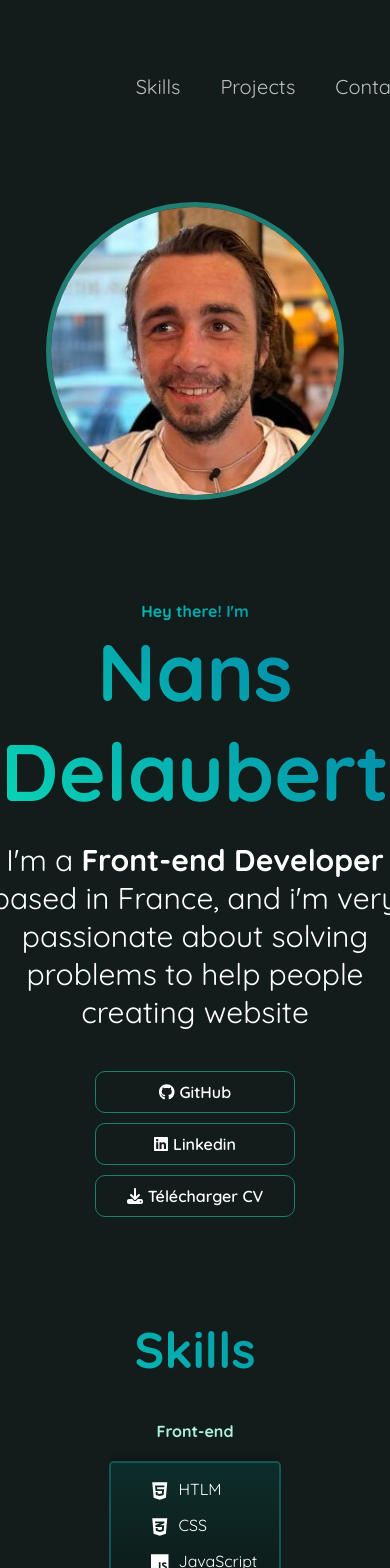
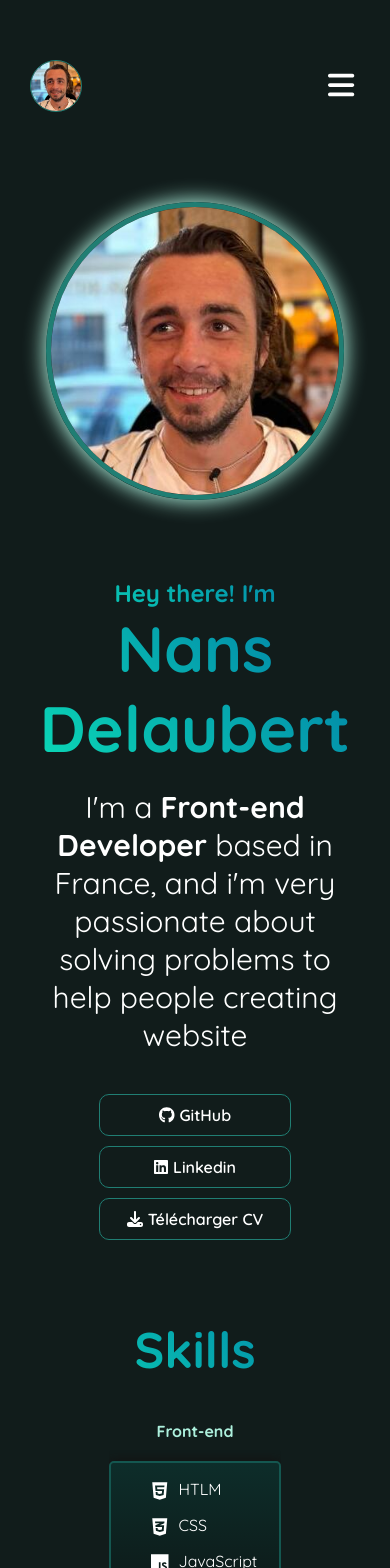
Before and after one commit to Nans-D/my_portfolio_1, a React (Create React App) app: page / in a window 390 px wide. Shown: the top 1568 px of the page. Built offline with nearby package versions, Linux system fonts and the light colour scheme.

Commit message:
Responsive Phone modif

```diff
--- a/src/components/Courses/Courses.css
+++ b/src/components/Courses/Courses.css
@@ -2,7 +2,6 @@
   display: flex;
   flex-direction: column;
   align-items: center;
-  height: 24rem;
 }
 
 .courses-title {
@@ -24,10 +23,11 @@
   color: white;
   border: 2px solid #145750;
   padding: 20px;
+  margin: 0 1em;
   border-radius: 10px;
   background: linear-gradient(90deg, #0d2d2a, #0d1514);
   background-clip: padding-box;
-  width: 25%;
+  width: 15em;
   display: flex;
   flex-direction: column;
   justify-content: space-between;
@@ -61,4 +61,14 @@
 }
 
 @media screen and (max-width: 600px) {
+  .courses-card-container {
+    overflow: auto;
+    display: flex;
+    flex-direction: column;
+    justify-content: space-around;
+  }
+
+  .card-container {
+    margin: 1em;
+  }
 }
--- a/src/components/Header/Header.css
+++ b/src/components/Header/Header.css
@@ -16,8 +16,15 @@
   display: none;
 }
 
+.burger-logo {
+  display: none;
+}
+
+.burger-links {
+  display: none;
+}
+
 .navigation {
-  display: flex;
   font-size: 20px;
 }
 
@@ -47,4 +54,33 @@ a {
     display: flex;
     width: 100%;
   }
+
+  .burger-logo {
+    display: flex;
+    position: absolute;
+    top: 2.3em;
+    right: 1em;
+    background: none;
+    color: white;
+    border: none;
+    font-size: 1.5em;
+  }
+
+  .burger-links {
+    display: flex;
+    flex-direction: column;
+    position: fixed;
+    top: 10em;
+    right: 1em;
+  }
+
+  .navigation-ul {
+    display: none;
+  }
+
+  .burger-navigation-ul {
+    display: none;
+    list-style-type: decimal;
+    color: white;
+  }
 }
--- a/src/components/Header/Header.js
+++ b/src/components/Header/Header.js
@@ -4,8 +4,20 @@ import moi from "../../images/moi.jpeg";
 import { BrowserRouter as Router, Routes, Route, Link } from "react-router-dom";
 import { Contact } from "../Contact/Contact";
 import { faBars } from "@fortawesome/free-solid-svg-icons";
+import { useRef } from "react";
 
 function Header() {
+  // const burgerLogo = document.getElementById("burger-logo");
+  // const burgerNav = useRef(null);
+
+  // burgerLogo.addEventListener("click", () => {
+  //   if (burgerNav.current.style.display === "flex") {
+  //     burgerNav.current.style.display = "none";
+  //   } else {
+  //     burgerNav.current.style.display = "flex";
+  //   }
+  // });
+
   return (
     <Router>
       <div>
@@ -16,6 +28,30 @@ function Header() {
               <a id="closeBtn" href="#/" class="close">
                 ×
               </a>
+
+              <button id="burger-logo" className="burger-logo">
+                <FontAwesomeIcon icon={faBars} />
+              </button>
+              <div className="burger-links">
+                <ul
+                  // ref={burgerNav}
+                  id="burger-navigation-ul"
+                  className="burger-navigation-ul"
+                >
+                  <li>
+                    <a href="#/">Skills</a>
+                  </li>
+                  <li>
+                    <a href="#/">Projects</a>
+                  </li>
+                  <li>
+                    <a href="#/">Contact</a>
+                  </li>
+                  <li>
+                    <a href="#/">Experience</a>
+                  </li>
+                </ul>
+              </div>
               <ul className="navigation-ul">
                 <li>
                   <a href="#/">Skills</a>
--- a/src/components/Presentation/Presentation.css
+++ b/src/components/Presentation/Presentation.css
@@ -92,7 +92,7 @@
   width: 100%;
   margin: 30px;
   border: 5px solid #207e73;
-  /* box-shadow: 0px 0px 50px 10px #adf0dd; */
+  box-shadow: 0px 0px 20px 2px #adf0dd;
 }
 
 .popup {
@@ -180,10 +180,16 @@
     height: 48rem;
     justify-content: center;
     color: white;
+    width: 80%;
   }
 
-  .presentation-container-text h4 {
-    font-size: 1em;
+  .my-name-container {
+    font-size: 4em;
+  }
+
+  .hi-container {
+    font-size: 1.5em;
+    animation-duration: 0.25s;
   }
 
   #logo-imgg {
@@ -193,6 +199,8 @@
   .a-container {
     display: flex;
     flex-direction: column;
-    margin: 0 7em;
+    justify-content: center;
+    align-self: center;
+    width: 12em;
   }
 }
```
Also changed, not shown: src/components/Presentation/Presentation.js (+55 -36 lines).
